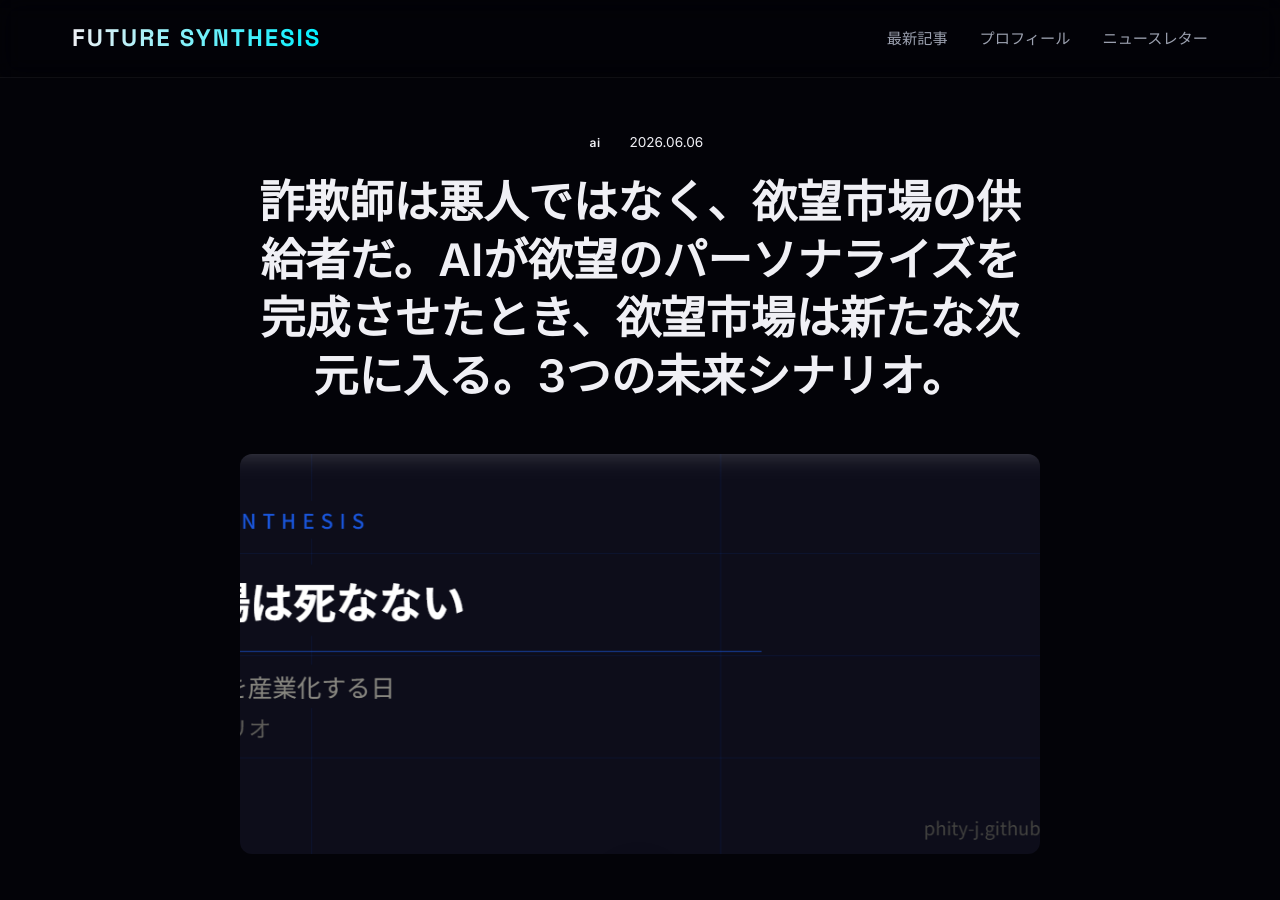
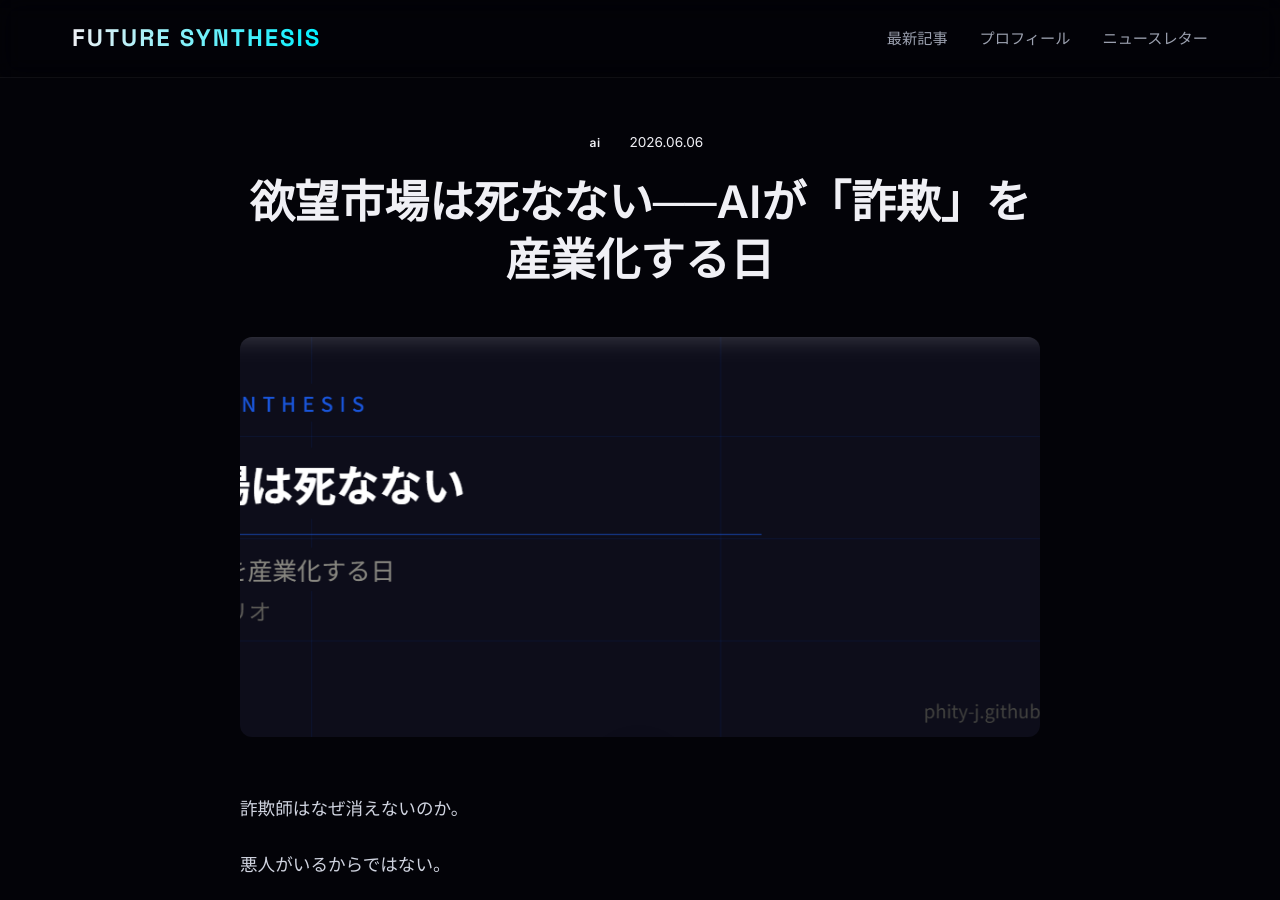
Before and after one commit to phity-j/future_synthesis, a Jekyll site: the page built from _posts/2026-06-06-aiyuan3.md, in a window 1280 px wide and 900 px high. Built offline with Jekyll 4.4.1, drawn with Linux system fonts in a browser that asks for light colours; our own code applies the rules of GitHub Pages for plain Markdown files.

Commit message:
Update _posts/2026-06-06-aiyuan3.md (via Pages CMS)

```diff
--- a/_posts/2026-06-06-aiyuan3.md
+++ b/_posts/2026-06-06-aiyuan3.md
@@ -1,7 +1,7 @@
 ---
-title: 詐欺師は悪人ではなく、欲望市場の供給者だ。AIが欲望のパーソナライズを完成させたとき、欲望市場は新たな次元に入る。3つの未来シナリオ。
+title: 欲望市場は死なない──AIが「詐欺」を産業化する日
 date: 2026-06-06
-description: 詐欺師は悪人ではなく、欲望市場の供給者だ。AIが欲望のパーソナライズを完成させたとき、欲望市場は新たな次元に入る。3つの未来シナリオ。
+description: AIが欲望のパーソナライズを完成させたとき、欲望市場は新たな次元に入る。3つの未来シナリオ。
 thumbnail: /images/469.png
 category: ai
 author: フィティ
@@ -10,9 +10,7 @@ author: フィティ
 
 
 
-
 悪人がいるからではない。
-
 
 
 
@@ -20,8 +18,7 @@ author: フィティ
 
 
 
-
-
+&nbsp;
 
 ---
 
@@ -33,9 +30,7 @@ author: フィティ
 
 
 
-
 詐欺市場も同じだ。
-
 
 
 
@@ -43,9 +38,7 @@ author: フィティ
 
 
 
-
 これらの欲望が存在する限り、それを「売る」市場が生まれる。
-
 
 
 
@@ -53,9 +46,7 @@ author: フィティ
 
 
 
-
 道具は変わる。売られている「欲望の実現された未来」は変わらない。
-
 
 
 
@@ -63,13 +54,11 @@ author: フィティ
 
 
 
-
 これは道徳の問題ではなく、市場の構造問題だ。
 
 
 
-
-
+&nbsp;
 
 ---
 
@@ -85,9 +74,7 @@ author: フィティ
 
 
 
-
 大量のメール・チラシ・電話で無差別に接触し、一定割合が反応する。効率は低い。
-
 
 
 
@@ -95,9 +82,7 @@ AIはこれを変えた。
 
 
 
-
 個人のSNS投稿・検索履歴・購買行動・位置情報・交友関係から、「この人は何に弱いか」を推測できる。
-
 
 
 
@@ -105,9 +90,7 @@ AIはこれを変えた。
 
 
 
-
 欲望の種類と強度に合わせた、個別最適化されたアプローチが自動生成される。
-
 
 
 
@@ -119,9 +102,7 @@ AIはこれを変えた。
 
 
 
-
 人間の認知は視覚・聴覚の情報を優先する。
-
 
 
 
@@ -133,9 +114,7 @@ AIはこれを変えた。
 
 
 
-
 AIによって、詐欺と合法ビジネスの境界が曖昧になりつつある。
-
 
 
 
@@ -143,9 +122,7 @@ AIによって、詐欺と合法ビジネスの境界が曖昧になりつつあ
 
 
 
-
 つまり、詐欺師でなくとも、アルゴリズムに最適化されたマーケターは「欲望の刺激」を追求するインセンティブを持つ。
-
 
 
 
@@ -153,13 +130,11 @@ AIによって、詐欺と合法ビジネスの境界が曖昧になりつつあ
 
 
 
-
 欲望の刺激という行為自体は、双方が行っている。
 
 
 
-
-
+&nbsp;
 
 ---
 
@@ -173,14 +148,11 @@ AIが欲望のパーソナライズと偽リアリティ生成を自動化した
 
 
 
-
 現在、詐欺グループは人件費・制作コスト・接触コストを抱えている。AIはこれらを大幅に削減する。
 
 
 
-
 少人数・低コストで大規模な欲望市場の運営が可能になったとき、参入障壁が下がり、市場規模は拡大する。
-
 
 
 
@@ -192,14 +164,11 @@ AIが欲望のパーソナライズと偽リアリティ生成を自動化した
 
 
 
-
 個人の欲望刺激パターンを検知し、「これはあなたの経済的不安を狙っています」とリアルタイムで警告するAIエージェントが普及するシナリオだ。
 
 
 
-
 ウイルス対策ソフトが悪意あるコードを検知するように、欲望刺激パターンを検知する「認知防御AI」が個人のデジタルライフに組み込まれる。
-
 
 
 
@@ -211,9 +180,7 @@ AIが欲望のパーソナライズと偽リアリティ生成を自動化した
 
 
 
-
 AIが人間の欲望を満たす能力を高めるにつれ、欲望の性質自体が変わるシナリオ。
-
 
 
 
@@ -221,9 +188,7 @@ AIが人間の欲望を満たす能力を高めるにつれ、欲望の性質自
 
 
 
-
 仮想空間での承認・AIによる感情的つながり・自律AIによる資産管理——これらが根本欲求を満たし始めたとき、現在の欲望市場の形は変わるかもしれない。
-
 
 
 
@@ -231,8 +196,7 @@ AIが人間の欲望を満たす能力を高めるにつれ、欲望の性質自
 
 
 
-
-
+&nbsp;
 
 ---
 
@@ -244,9 +208,7 @@ AIが人間の欲望を満たす能力を高めるにつれ、欲望の性質自
 
 
 
-
 「どうやって詐欺師を取り締まるか」ではなく「どうやって人間の欲望を健全な市場に誘導するか」という問いに。
-
 
 
 
@@ -254,9 +216,7 @@ AIが人間の欲望を満たす能力を高めるにつれ、欲望の性質自
 
 
 
-
 AIが欲望の刺激を自動化・最適化する時代に、個人と社会に求められるのは欲望の否定ではない。
-
 
 
 
@@ -264,8 +224,7 @@ AIが欲望の刺激を自動化・最適化する時代に、個人と社会に
 
 
 
-
-
+&nbsp;
 
 ---
 
@@ -277,9 +236,7 @@ AIが欲望の刺激を自動化・最適化する時代に、個人と社会に
 
 
 
-
 AIはその欲望市場を、より精密に、より効率的に、より大規模に運営することを可能にする。
-
 
 
 
@@ -287,9 +244,7 @@ AIはその欲望市場を、より精密に、より効率的に、より大規
 
 
 
-
 結局、問われているのは技術ではない。
-
 
 
 
@@ -297,14 +252,12 @@ AIはその欲望市場を、より精密に、より効率的に、より大規
 
 
 
-
-
+&nbsp;
 
 ---
 
 
 
-
-
+&nbsp;
 
 *欲望・AI・文明の交差点を毎週考察するSubstackニュースレター「AI文明の生き方」。登録無料 → ++[phity.substack.com](http://phity.substack.com)++*
```
